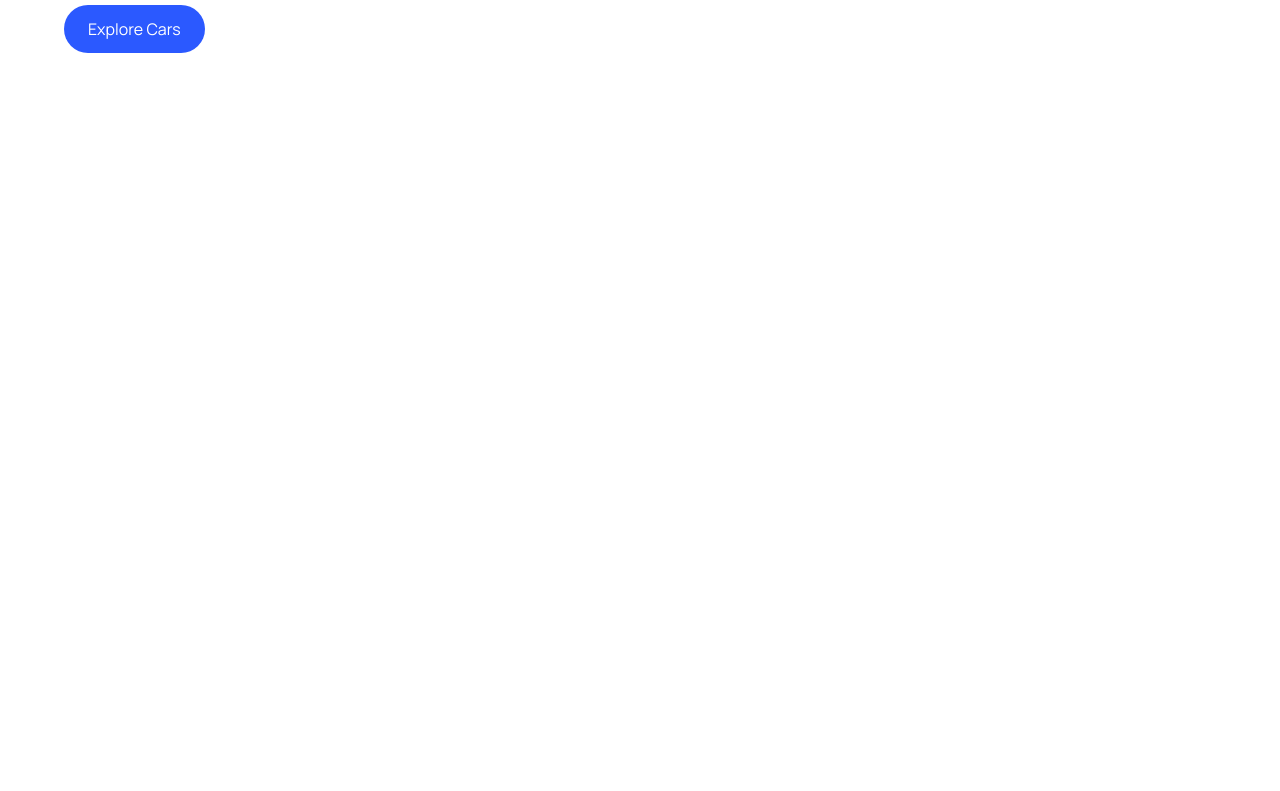
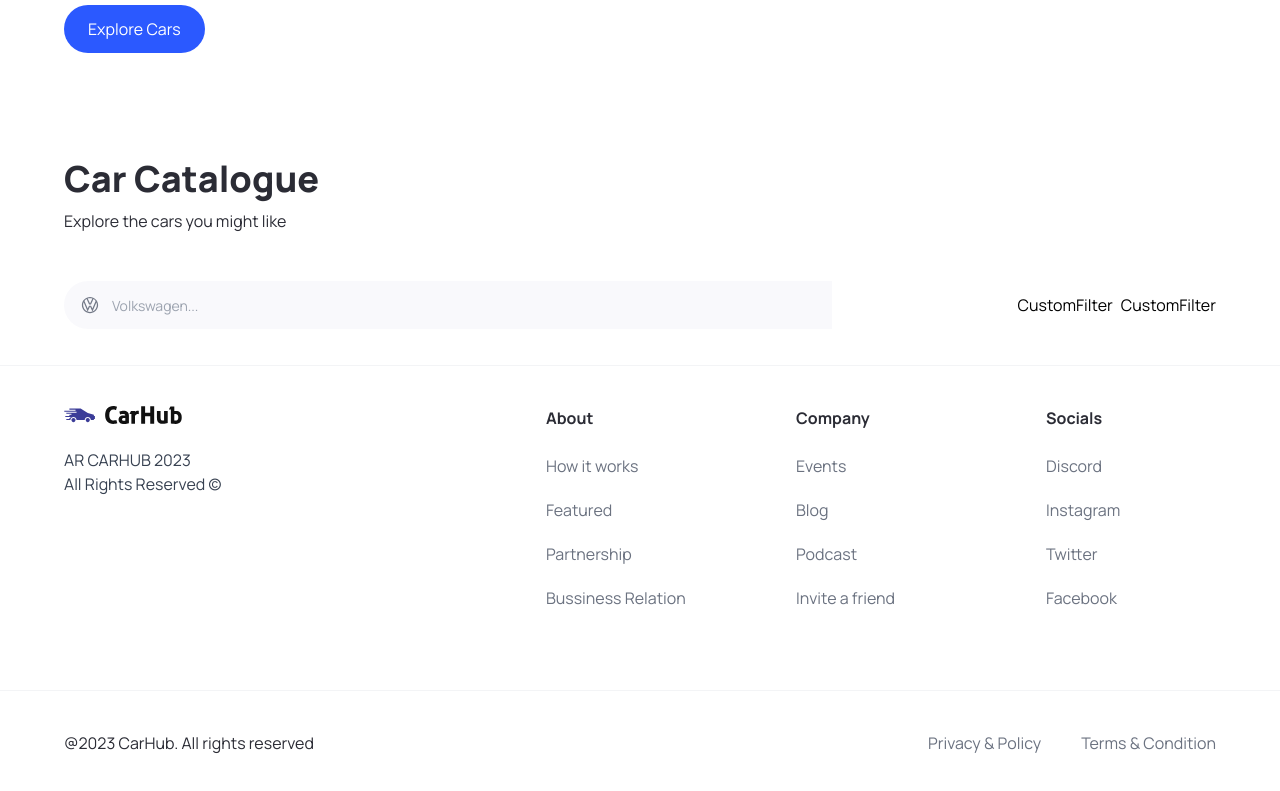
Before and after one commit to abdorabee/carshow, a Next.js app: page / in a window 1280 px wide. Shown: the part 705-1496 px from the top of the page. Before the commit the page ends 800 px from the top, so only its background shows below. Built offline with nearby package versions, Linux system fonts and the light colour scheme.

Commit message:
finished the SearchManufacturer

```diff
--- a/app/layout.tsx
+++ b/app/layout.tsx
@@ -1,21 +1,23 @@
-import './globals.css'
-import { Inter } from 'next/font/google'
-
-const inter = Inter({ subsets: ['latin'] })
+import { Footer, Navbar } from "@/components";
+import "./globals.css";
 
 export const metadata = {
-  title: 'Create Next App',
-  description: 'Generated by create next app',
-}
+  title: "CAR HUB",
+  description: "",
+};
 
 export default function RootLayout({
   children,
 }: {
-  children: React.ReactNode
+  children: React.ReactNode;
 }) {
   return (
     <html lang="en">
-      <body className={inter.className}>{children}</body>
+      <body className="relative">
+        <Navbar />
+        {children}
+        <Footer />
+      </body>
     </html>
-  )
+  );
 }
--- a/app/page.tsx
+++ b/app/page.tsx
@@ -1,10 +1,26 @@
-import { CustomButtton, Hero } from "@/components";
+import { Hero } from "@/components";
+import CustomFilter from "@/components/CustomFilter";
+import SearchBar from "@/components/SearchBar";
 import Image from "next/image";
 
 export default function Home() {
   return (
     <main className="overflow-hidden">
       <Hero />
+
+      <div className="mt-12 padding-x padding-y max-width" id="discover">
+        <div className="home__text-container">
+          <h1 className="text-4xl font-extrabold">Car Catalogue</h1>
+          <p>Explore the cars you might like</p>
+        </div>
+        <div className="home__filters">
+          <SearchBar />
+          <div className="home__filter-container">
+            <CustomFilter title="fuel" />
+            <CustomFilter title="year" />
+          </div>
+        </div>
+      </div>
     </main>
   );
 }
--- /dev/null
+++ b/components/CustomFilter.tsx
@@ -0,0 +1,7 @@
+import React from "react";
+
+const CustomFilter = () => {
+  return <div>CustomFilter</div>;
+};
+
+export default CustomFilter;
--- /dev/null
+++ b/components/SearchBar.tsx
@@ -0,0 +1,22 @@
+"use client";
+
+import SearchManufacturer from "./SearchManufacturer";
+
+import { useState } from "react";
+
+const SearchBar = () => {
+  const [manufacturer, setManufacturer] = useState("");
+  const handleSearch = () => {};
+  return (
+    <form className="searchbar" onSubmit={handleSearch}>
+      <div className="searchbar__item">
+        <SearchManufacturer
+          manufacturer={manufacturer}
+          setManuFacturer={setManufacturer}
+        />
+      </div>
+    </form>
+  );
+};
+
+export default SearchBar;
--- /dev/null
+++ b/components/SearchManufacturer.tsx
@@ -0,0 +1,111 @@
+"use client";
+
+import { SearchManuFacturerProps } from "@/types";
+import { Combobox, Transition } from "@headlessui/react";
+import Image from "next/image";
+import { useState, Fragment } from "react";
+import { manufacturers } from "@/constants";
+
+const SearchManufacturer = ({
+  manufacturer,
+  setManuFacturer,
+}: SearchManuFacturerProps) => {
+  const [query, setQuery] = useState("");
+
+  const filteredManufacturers =
+    query === ""
+      ? manufacturers
+      : manufacturers.filter((item) =>
+          item
+            .toLowerCase()
+            .replace(/\s+/g, "")
+            .includes(query.toLowerCase().replace(/\s+/g, ""))
+        );
+
+  return (
+    <div className="search-manufacturer">
+      <Combobox value={manufacturer} onChange={setManuFacturer}>
+        <div className="relative w-full">
+          {/* Button for the combobox. Click on the icon to see the complete dropdown */}
+          <Combobox.Button className="absolute top-[14px]">
+            <Image
+              src="/car-logo.svg"
+              width={20}
+              height={20}
+              className="ml-4"
+              alt="car logo"
+            />
+          </Combobox.Button>
+
+          {/* Input field for searching */}
+          <Combobox.Input
+            className="search-manufacturer__input"
+            displayValue={(item: string) => item}
+            onChange={(event) => setQuery(event.target.value)} // Update the search query when the input changes
+            placeholder="Volkswagen..."
+          />
+
+          {/* Transition for displaying the options */}
+          <Transition
+            as={Fragment} // group multiple elements without introducing an additional DOM node i.e., <></>
+            leave="transition ease-in duration-100"
+            leaveFrom="opacity-100"
+            leaveTo="opacity-0"
+            afterLeave={() => setQuery("")} // Reset the search query after the transition completes
+          >
+            <Combobox.Options
+              className="absolute mt-1 max-h-60 w-full overflow-auto rounded-md bg-white py-1 text-base shadow-lg ring-1 ring-black ring-opacity-5 focus:outline-none sm:text-sm"
+              static
+            >
+              {filteredManufacturers.length === 0 && query !== "" ? (
+                <Combobox.Option
+                  value={query}
+                  className="search-manufacturer__option"
+                >
+                  Create "{query}"
+                </Combobox.Option>
+              ) : (
+                filteredManufacturers.map((item) => (
+                  <Combobox.Option
+                    key={item}
+                    className={({ active }) =>
+                      `relative search-manufacturer__option ${
+                        active ? "bg-primary-blue text-white" : "text-gray-900"
+                      }`
+                    }
+                    value={item}
+                  >
+                    {({ selected, active }) => (
+                      <>
+                        <span
+                          className={`block truncate ${
+                            selected ? "font-medium" : "font-normal"
+                          }`}
+                        >
+                          {item}
+                        </span>
+
+                        {/* Show an active blue background color if the option is selected */}
+                        {selected ? (
+                          <span
+                            className={`absolute inset-y-0 left-0 flex items-center pl-3 ${
+                              active
+                                ? "text-white"
+                                : "text-pribg-primary-purple"
+                            }`}
+                          ></span>
+                        ) : null}
+                      </>
+                    )}
+                  </Combobox.Option>
+                ))
+              )}
+            </Combobox.Options>
+          </Transition>
+        </div>
+      </Combobox>
+    </div>
+  );
+};
+
+export default SearchManufacturer;
--- a/components/index.ts
+++ b/components/index.ts
@@ -2,4 +2,15 @@
 import CustomButtton from "./CustomButton";
 import Navbar from "./Navbar";
 import Footer from "./Footer";
-export { Hero, CustomButtton, Navbar, Footer };
+import SearchBar from "./SearchBar";
+import CustomFilter from "./CustomFilter";
+import SearchManufacturer from "./SearchManufacturer";
+export {
+  Hero,
+  CustomButtton,
+  Navbar,
+  Footer,
+  CustomFilter,
+  SearchBar,
+  SearchManufacturer,
+};
--- /dev/null
+++ b/constants/index.ts
@@ -0,0 +1,101 @@
+export const manufacturers = [
+  "Acura",
+  "Alfa Romeo",
+  "Aston Martin",
+  "Audi",
+  "Bentley",
+  "BMW",
+  "Buick",
+  "Cadillac",
+  "Chevrolet",
+  "Chrysler",
+  "Citroen",
+  "Dodge",
+  "Ferrari",
+  "Fiat",
+  "Ford",
+  "GMC",
+  "Honda",
+  "Hyundai",
+  "Infiniti",
+  "Jaguar",
+  "Jeep",
+  "Kia",
+  "Lamborghini",
+  "Land Rover",
+  "Lexus",
+  "Lincoln",
+  "Maserati",
+  "Mazda",
+  "McLaren",
+  "Mercedes-Benz",
+  "MINI",
+  "Mitsubishi",
+  "Nissan",
+  "Porsche",
+  "Ram",
+  "Rolls-Royce",
+  "Subaru",
+  "Tesla",
+  "Toyota",
+  "Volkswagen",
+  "Volvo",
+];
+
+export const yearsOfProduction = [
+  { title: "Year", value: "" },
+  { title: "2015", value: "2015" },
+  { title: "2016", value: "2016" },
+  { title: "2017", value: "2017" },
+  { title: "2018", value: "2018" },
+  { title: "2019", value: "2019" },
+  { title: "2020", value: "2020" },
+  { title: "2021", value: "2021" },
+  { title: "2022", value: "2022" },
+  { title: "2023", value: "2023" },
+];
+
+export const fuels = [
+  {
+    title: "Fuel",
+    value: "",
+  },
+  {
+    title: "Gas",
+    value: "Gas",
+  },
+  {
+    title: "Electricity",
+    value: "Electricity",
+  },
+];
+
+export const footerLinks = [
+  {
+    title: "About",
+    links: [
+      { title: "How it works", url: "/" },
+      { title: "Featured", url: "/" },
+      { title: "Partnership", url: "/" },
+      { title: "Bussiness Relation", url: "/" },
+    ],
+  },
+  {
+    title: "Company",
+    links: [
+      { title: "Events", url: "/" },
+      { title: "Blog", url: "/" },
+      { title: "Podcast", url: "/" },
+      { title: "Invite a friend", url: "/" },
+    ],
+  },
+  {
+    title: "Socials",
+    links: [
+      { title: "Discord", url: "/" },
+      { title: "Instagram", url: "/" },
+      { title: "Twitter", url: "/" },
+      { title: "Facebook", url: "/" },
+    ],
+  },
+];
--- a/package.json
+++ b/package.json
@@ -9,6 +9,7 @@
     "lint": "next lint"
   },
   "dependencies": {
+    "@headlessui/react": "^1.7.15",
     "@types/node": "20.3.2",
     "@types/react": "18.2.14",
     "@types/react-dom": "18.2.6",
--- a/types/index.ts
+++ b/types/index.ts
@@ -4,4 +4,10 @@
   title: string;
   containerStyles?: string;
   handleClick?: MouseEventHandler<HTMLButtonElement>;
+  btntype?: "button" | "submit";
 }
+
+export interface SearchManuFacturerProps {
+  manufacturer: string;
+  setManuFacturer: (manufacturer: string) => void;
+}
```
Also changed, not shown: 1 other file (tests, documents, lock files or other folders).
